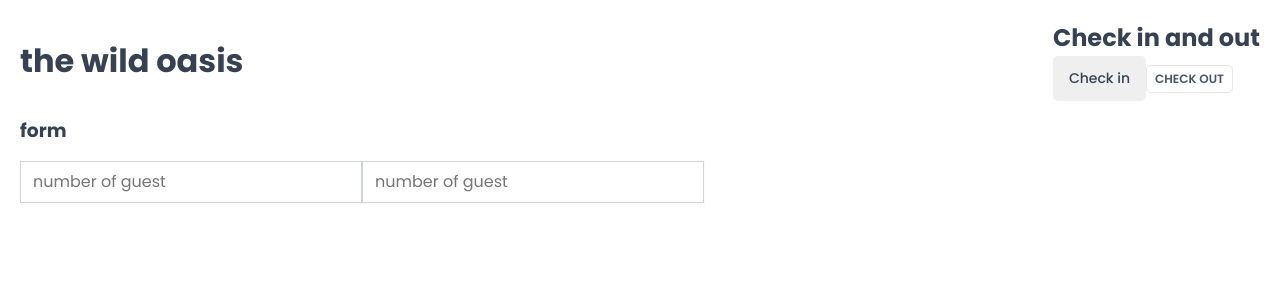
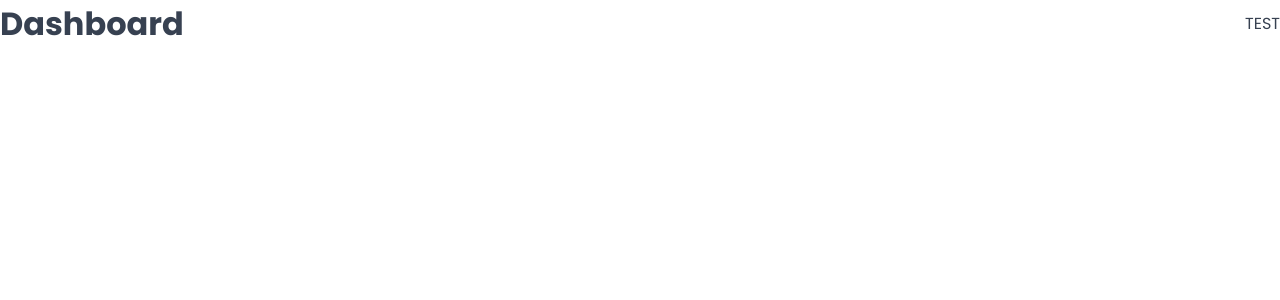
Before and after one commit to Sahilsoni09/the-wild-oasis, a React (Vite) app: page /dashboard in a window 1280 px wide. Shown: the top 300 px of the page. Built offline with nearby package versions, Linux system fonts and the light colour scheme; a web font is replaced by a local one.

Commit message:
feat: configure React Router with pages (Dashboard, Bookings, etc) and add GlobalStyles

```diff
--- a/src/App.jsx
+++ b/src/App.jsx
@@ -1,40 +1,31 @@
-import styled from "styled-components";
+import { BrowserRouter, Navigate, Route, Routes } from "react-router-dom";
+import Dashboard from "./pages/Dashboard";
+import Bookings from "./pages/Bookings";
+import Cabins from "./pages/Cabins";
+import Settings from "./pages/Settings";
+import Account from "./pages/Account";
+import Login from "./pages/Login";
+import PageNotFound from "./pages/PageNotFound";
+import Users from "./pages/Users";
 import GlobalStyles from "./styles/GlobalStyles";
-import Button from "./ui/Button";
-import Input from "./ui/Input";
-import Heading from "./ui/Heading";
-import Row from "./ui/Row";
-
-const StyledApp = styled.div`
-  /* background-color: orangered; */
-  padding: 20px;
-`;
 
 function App() {
   return (
     <>
       <GlobalStyles />
-      <StyledApp>
-        <Row>
-          <Row type="horizontal">
-            <Heading as="h1">the wild oasis</Heading>
-            <div>
-              <Heading as="h2">Check in and out</Heading>
-              <Button>Check in</Button>
-              <Button variation="secondary" size="small">
-                Check out
-              </Button>
-            </div>
-          </Row>
-          <Row>
-            <Heading as="h3">form</Heading>
-            <form>
-              <Input type="number" placeholder="number of guest" />
-              <Input type="number" placeholder="number of guest" />
-            </form>
-          </Row>
-        </Row>
-      </StyledApp>
+      <BrowserRouter>
+        <Routes>
+          <Route index element={<Navigate replace to="dashboard" />} />
+          <Route path="dashboard" element={<Dashboard />} />
+          <Route path="bookings" element={<Bookings />} />
+          <Route path="cabins" element={<Cabins />} />
+          <Route path="users" element={<Users />} />
+          <Route path="setting" element={<Settings />} />
+          <Route path="account" element={<Account />} />
+          <Route path="login" element={<Login />} />
+          <Route path="*" element={<PageNotFound />} />
+        </Routes>
+      </BrowserRouter>
     </>
   );
 }
```
